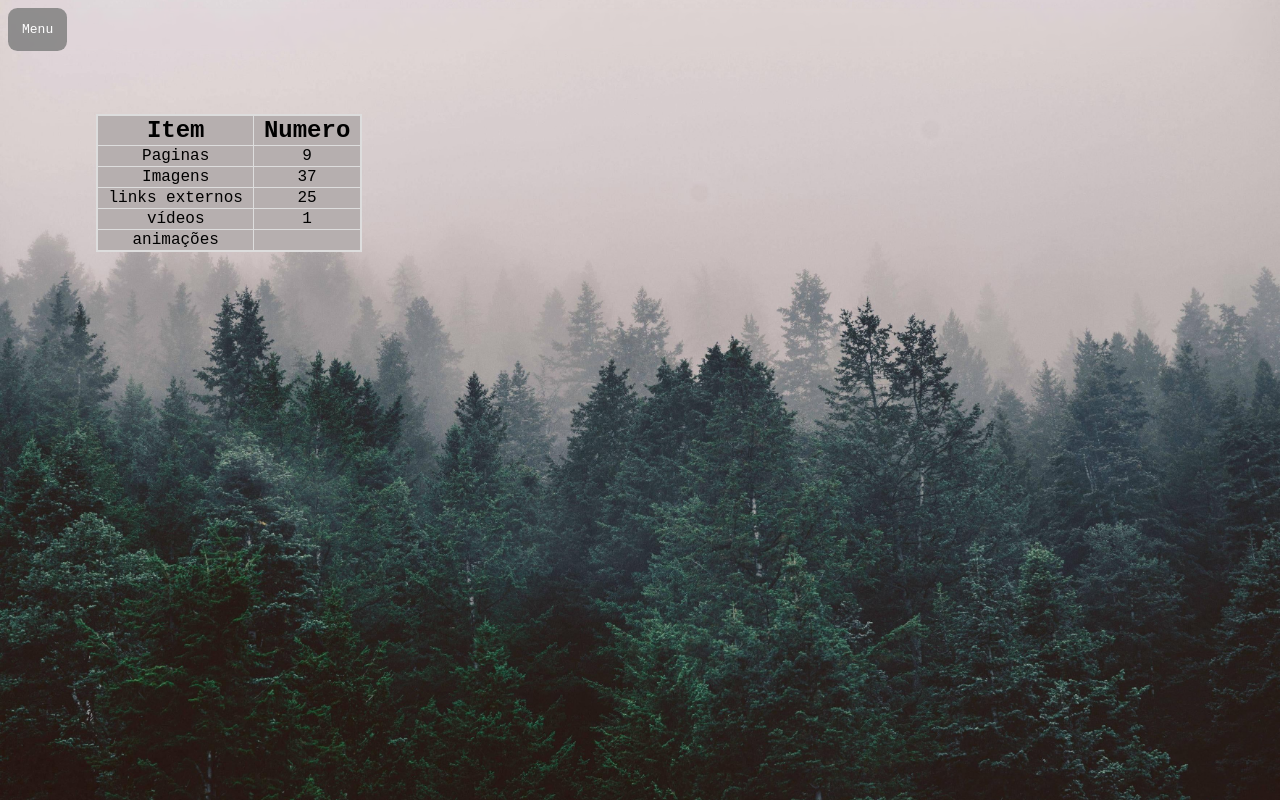
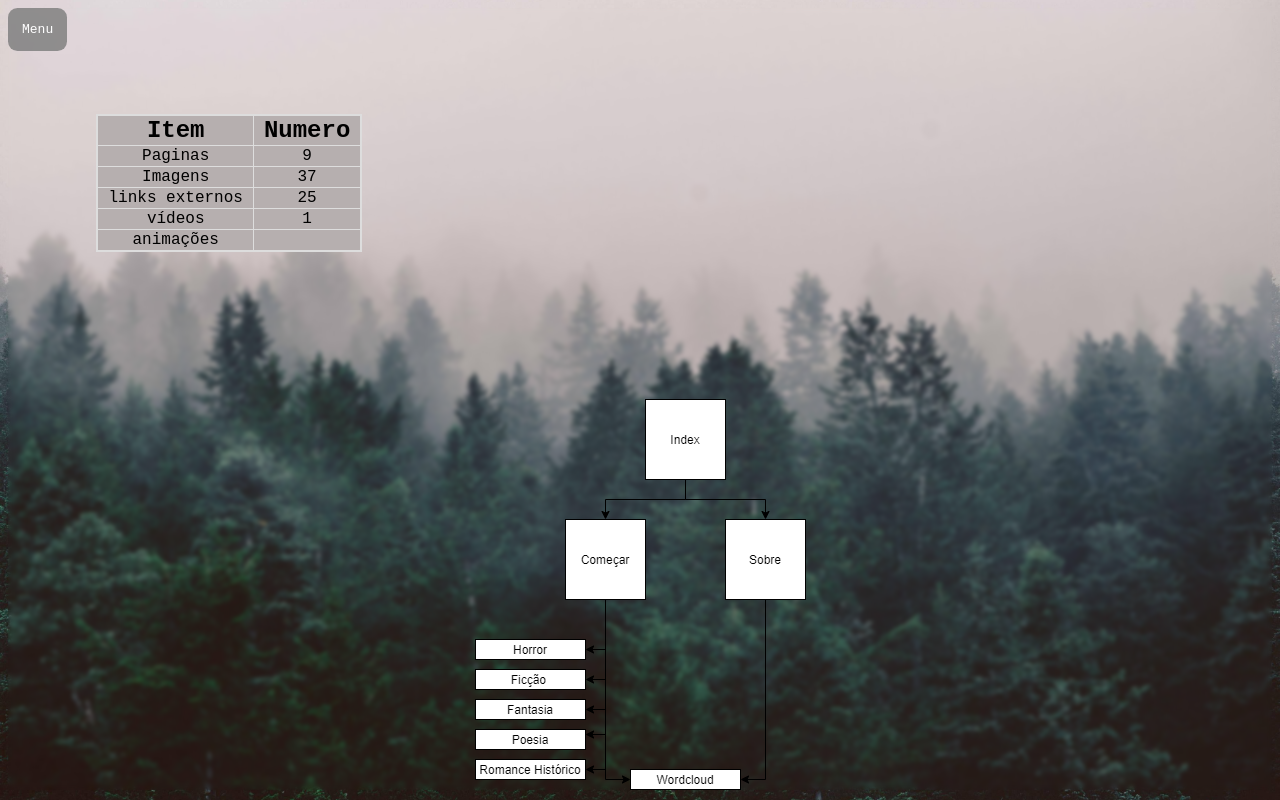
Before and after one commit to filipe-21905158/PW-Projeto_Fase_1, a PHP site: page /sobre.html in a window 1280 px wide. Run offline with PHP 8.4, Linux system fonts and the light colour scheme.

Commit message:
Realizacao do R26

```diff
--- a/sobre.html
+++ b/sobre.html
@@ -57,6 +57,23 @@
 
             </table>
 
+            <br>
+            <br>
+            <br>
+            <br>
+            <br>
+            <br>
+            <br>
+            <br>
+            <br>
+            <br>
+            <br>
+            <br>
+
+            <figure>
+                <img src="images/Mapa_Site.png" alt="" class="Center_Image">
+            </figure>
+
         </main>
     </body>
 
--- a/styles.css
+++ b/styles.css
@@ -67,6 +67,13 @@
 
 footer > img{
     border-radius: 0.25cm;
+}
+
+
+.Center_Image {
+    display: block;
+    margin-left: auto;
+    margin-right: auto;
 }
 
 
```
Also changed, not shown: images/Mapa_Site.png (added).
